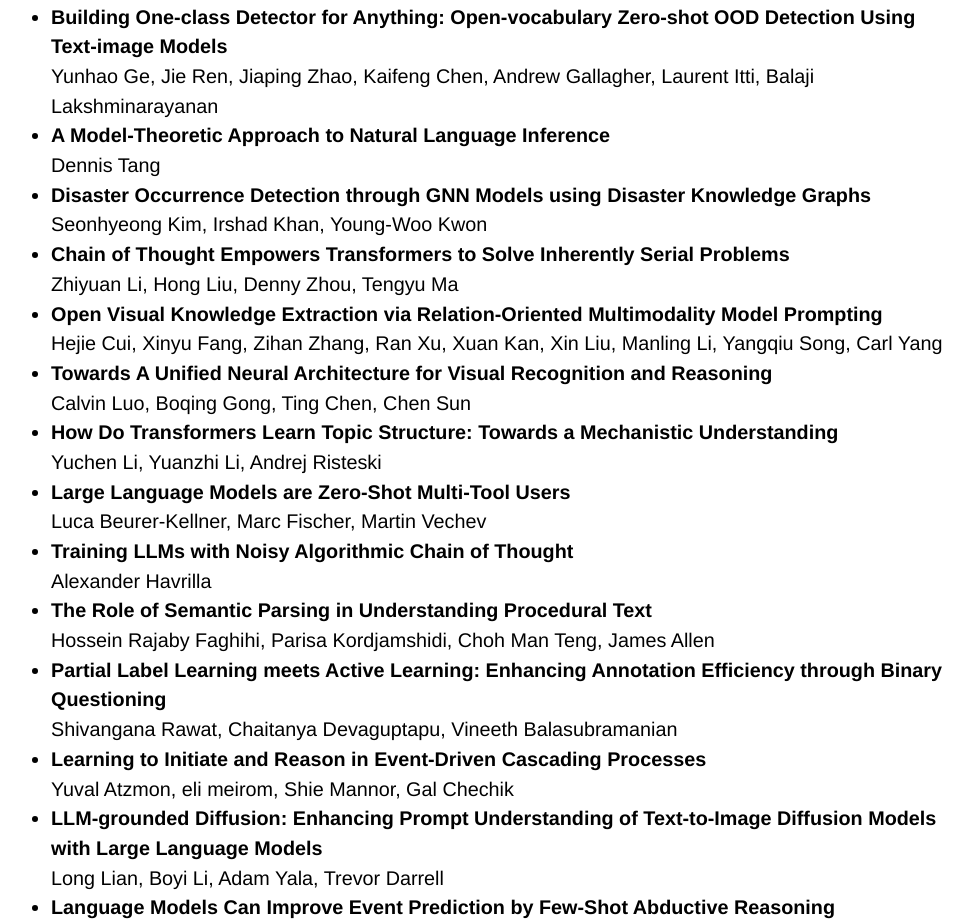
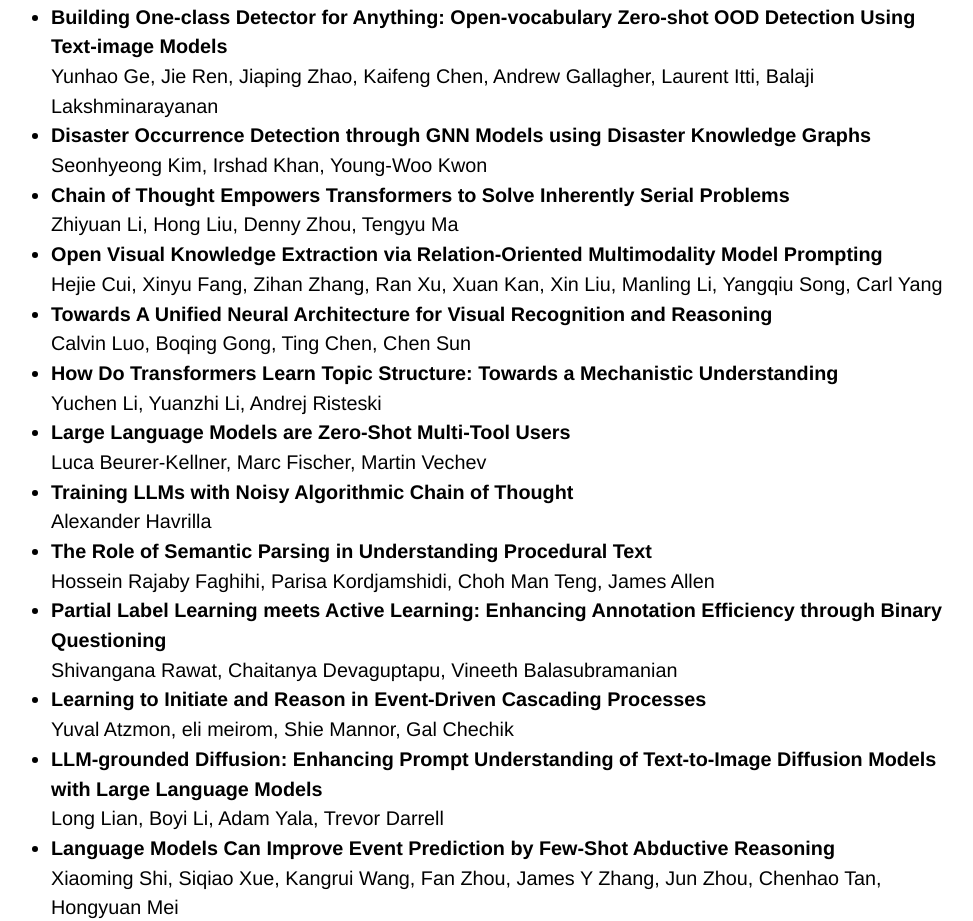
Before and after one commit to klr-icml2023/klr-icml2023.github.io, a plain HTML site: page papers.html in a window 1280 px wide. Shown: the part 3908-4829 px from the top of the page, without its empty margins (161-1134 px from the left). Drawn offline with Linux system fonts and the light colour scheme; a web font is replaced by a local one.

Commit message:
Update papers.html

```diff
--- a/papers.html
+++ b/papers.html
@@ -237,10 +237,6 @@
           Yunhao Ge, Jie Ren, Jiaping Zhao, Kaifeng Chen, Andrew Gallagher, Laurent Itti, Balaji Lakshminarayanan </li>
 
 
-          <li><b>A Model-Theoretic Approach to Natural Language Inference</b> <br />
-          Dennis Tang </li>
-
-
           <li><b>Disaster Occurrence Detection through GNN Models using Disaster Knowledge Graphs</b> <br />
           Seonhyeong Kim, Irshad Khan, Young-Woo Kwon </li>
 
```
